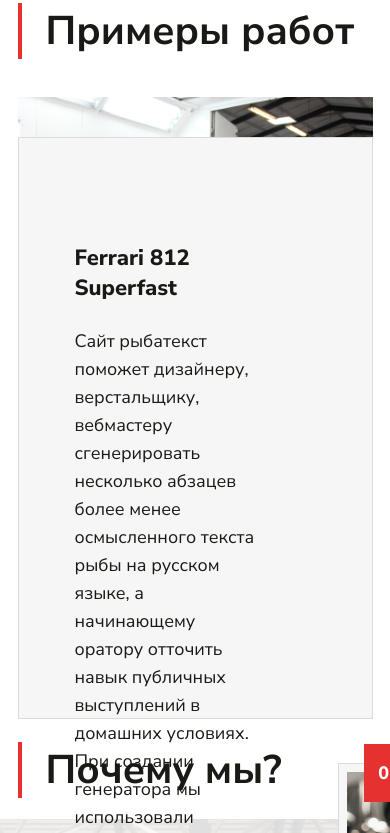
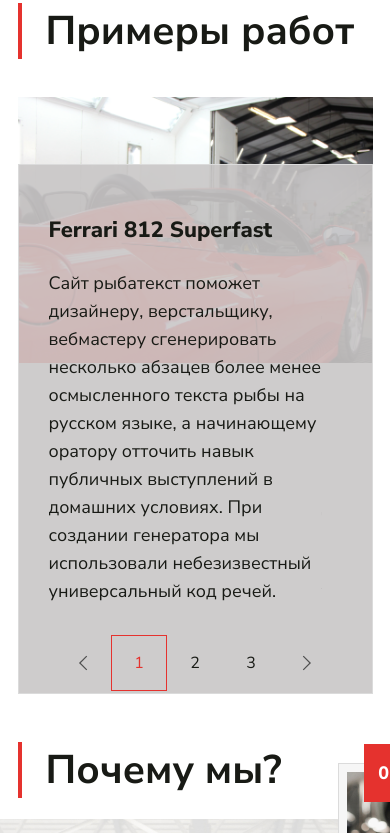
Before and after one commit to ArtistIR/auto-r, a plain HTML site: page index.html in a window 390 px wide. Shown: the part 3454-4287 px from the top of the page. Drawn offline with nearby package versions, Linux system fonts and the light colour scheme.

Commit message:
works adaptive

```diff
--- a/assets/css/adaptive_styles.css
+++ b/assets/css/adaptive_styles.css
@@ -235,6 +235,12 @@
     .serv_item_content{
         padding: 32px 15px;
     }
+    .works_info{
+        max-width: 450px;
+    }
+    .works_slider_info{
+        padding: 105px 50px 32px 30px;
+    }
 }
 @media screen and (max-width: 992px) {
     .container,
@@ -293,6 +299,17 @@
     .services_item{
         max-width: 48%;
     }
+    .works_info{
+        max-width: 450px;
+        max-height: 500px;
+        top: auto;
+        bottom: 125px;
+        right: 13px;
+        background-color: rgba(201, 199, 199, 0.9);
+    }
+    .works_slider_info{
+        padding: 50px 50px 30px 30px;
+    }
 }
 @media screen and (max-width: 768px) {
     .container{
@@ -337,8 +354,8 @@
         justify-content: center !important;
         flex-flow: row !important;
     }
-    .prev_slide,
-    .next_slide{
+    .intro .prev_slide,
+    .intro .next_slide{
         transform: rotate(-90deg);
     }
 }
@@ -408,6 +425,10 @@
     .slider_info_inner{
         max-width: 350px;
     }
+    .works_info{
+        right: 5px;
+        max-height: 530px;
+    }
 }
 @media screen and (max-width: 480px) {
     .container,
@@ -424,6 +445,10 @@
     }
     .slider_info_inner{
         max-width: 350px;
+    }
+    .works_info{
+        right: 0px;
+        max-height: 530px;
     }
 }
 @media screen and (max-width: 375px) {
@@ -445,4 +470,8 @@
     .serv_item_content{
         padding: 32px 10px;
     }
+    .works_info{
+        right: 0;
+        max-height: 600px;
+    }
 }
--- a/assets/css/style.css
+++ b/assets/css/style.css
@@ -5,6 +5,7 @@
 }
 *:focus{
     border: none;
+    outline: none;
 }
 body{
     font-family: 'Nunito Sans', sans-serif;
--- a/index.html
+++ b/index.html
@@ -627,7 +627,7 @@
                 <p>Нажимая на кнопку, вы даете согласие на обработку своих персональных данных</p>
             </form>
         </section>
-    </main>S
+    </main>
 
     <footer class="footer">
         <div class="container">
```
